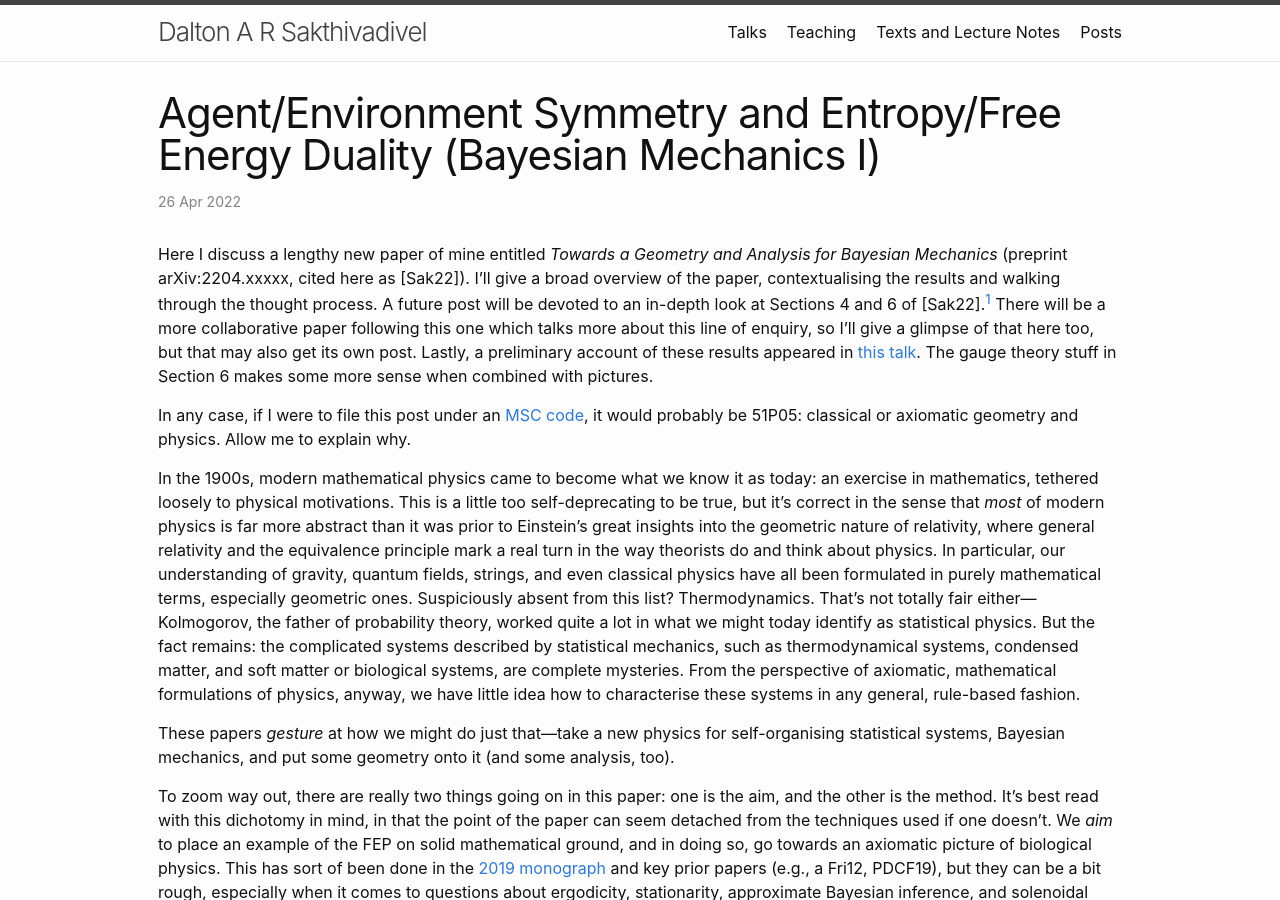
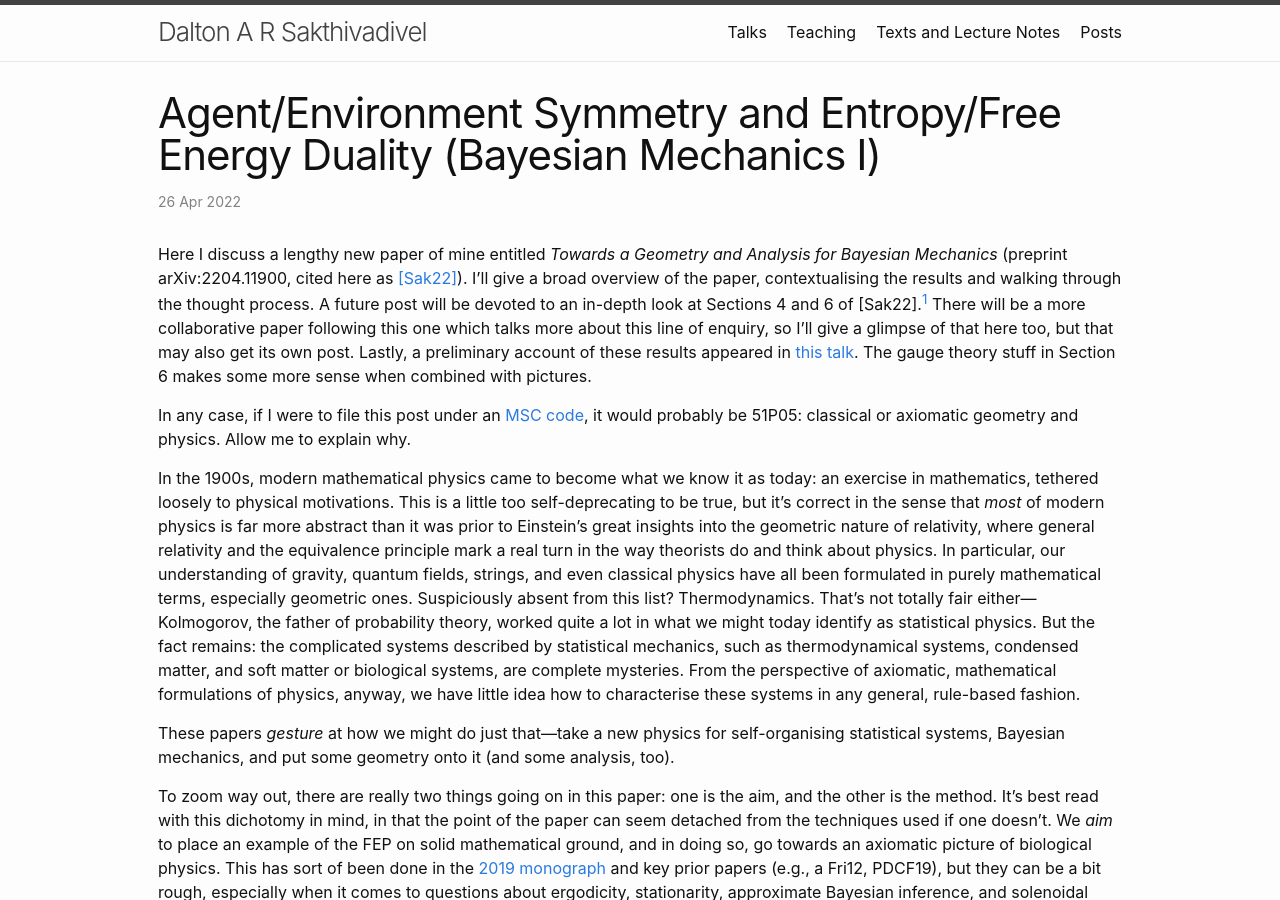
Before and after one commit to DARSakthi/DARSakthi.github.io, a Jekyll site: the page built from _posts/2022-04-26-BMech-I.markdown, in a window 1280 px wide and 900 px high. Built offline with Jekyll 4.4.1, drawn with Linux system fonts in a browser that asks for light colours; formulas are drawn with MathJax 3; comment, search, counter and statistics services are not loaded.

```diff
--- a/_posts/2022-04-26-BMech-I.markdown
+++ b/_posts/2022-04-26-BMech-I.markdown
@@ -9,7 +9,7 @@ tags:
   - reading guides
 ---
 
-Here I discuss a lengthy new paper of mine entitled _Towards a Geometry and Analysis for Bayesian Mechanics_ (preprint arXiv:2204.xxxxx, cited here as [Sak22]). I'll give a broad overview of the paper, contextualising the results and walking through the thought process. A future post will be devoted to an in-depth look at Sections 4 and 6 of [Sak22].[^1] There will be a more collaborative paper following this one which talks more about this line of enquiry, so I'll give a glimpse of that here too, but that may also get its own post. Lastly, a preliminary account of these results appeared in [this talk](https://darsakthi.github.io/talks/tnb-1). The gauge theory stuff in Section 6 makes some more sense when combined with pictures.
+Here I discuss a lengthy new paper of mine entitled _Towards a Geometry and Analysis for Bayesian Mechanics_ (preprint arXiv:2204.11900, cited here as [[Sak22]](https://arxiv.org/abs/2204.11900)). I'll give a broad overview of the paper, contextualising the results and walking through the thought process. A future post will be devoted to an in-depth look at Sections 4 and 6 of [Sak22].[^1] There will be a more collaborative paper following this one which talks more about this line of enquiry, so I'll give a glimpse of that here too, but that may also get its own post. Lastly, a preliminary account of these results appeared in [this talk](https://darsakthi.github.io/talks/tnb-1). The gauge theory stuff in Section 6 makes some more sense when combined with pictures.
 
 In any case, if I were to file this post under an [MSC code](https://zbmath.org/classification/?q=cc%3A51P05), it would probably be 51P05: classical or axiomatic geometry and physics. Allow me to explain why.
 
@@ -23,7 +23,7 @@ The problem with grounding the free energy principle in solid maths and physics
 
 So remember: in [Sak22], we don't set out to rewrite the FEP. We just need some better leverage to make sense of it, so we transform it a little. To paraphrase a quote by Chris Buckley, we've left the front, made gains elsewhere, and returned with new weapons. This is a common enough way of working in pure mathematics, but can be a bit tricky to get right. It's also tough to read without deconstructing a bit, but hopefully I've taken care of that here. One of the ultimate takeaways from this paper is that if one buys into max ent—and most people do—one automatically buys into some form of the free energy principle. Conversely, whenever one uses the FEP, they get max ent for free. This duality is the _method_ to our aim. It's ironic that in trying to make the FEP work, we ignore the FEP, but it's completely sensible that we end up bypassing it to prove statements about an equivalent structure. Moreover, some would say it's fitting that to get to biophysics we've had to go back to maximum entropy. I'd be inclined to agree, but again—if you are the sort of person to say that, this body of work posits that you have to recognise you're still secretly in favour of (some simple[^2] form of) the FEP.
 
-A partner to this paper is on the way, which _does_ take all of this new stuff and contextualise it within the FEP. Here is where the duality and the passing to maximum entropy gets upgraded from a mere technical tool to an actual statement about the FEP, and about what it means, conceptually. Under Maxwell Ramstead's careful eye and the collective effort of the entire [lab]({{{ site.url/verses-lab }}}), each of whom is doing some phenomenal work to put this together, we aim to bring the construction more firmly to the FEP. My paper gets away from the FEP in several spots where entropy really takes over (there's a joke somewhere in there), and it has some unexplored implications for what the future of the FEP might look like, that we really wanted to address. Although not the stated aim, in effect I treat the FEP as an interesting question in biophysics that justifies doing some nice maths. It turns out I don't need to think about free energy at all, and we're off. The group's paper actually focusses on the FEP and relates these new results, derived in the context of entropy, to existing (and hopefully future) results in the FEP.
+A partner to this paper is on the way, which _does_ take all of this new stuff and contextualise it within the FEP. Here is where the duality and the passing to maximum entropy gets upgraded from a mere technical tool to an actual statement about the FEP, and about what it means, conceptually. Under Maxwell Ramstead's careful eye and the collective effort of the entire [lab](https://darsakthi.github.io/verses-lab/), each of whom is doing some phenomenal work to put this together, we aim to bring the construction more firmly to the FEP. My paper gets away from the FEP in several spots where entropy really takes over (there's a joke somewhere in there), and it has some unexplored implications for what the future of the FEP might look like, that we really wanted to address. Although not the stated aim, in effect I treat the FEP as an interesting question in biophysics that justifies doing some nice maths. It turns out I don't need to think about free energy at all, and we're off. The group's paper actually focusses on the FEP and relates these new results, derived in the context of entropy, to existing (and hopefully future) results in the FEP.
 
 From the very top, one of the contributions of the paper is to define a simple version of Bayesian mechanics. Under the free energy principle, Bayesian mechanics is the physical theory describing what systems that engage in approximate Bayesian inference do. The approximate Bayesian inference lemma in the monograph (here, upgraded to a theorem) is the observation that systems can be modelled as minima of variational free energy, since this records tautologies about what systems do and how they are perturbed by their environments. I define BMech under the FEP by formulating it in terms of an equivalent structure, maximum entropy. This work is in some sense a sequel to [this paper](https://arxiv.org/abs/2106.13830) by Da Costa et al—or, as I remark in Section 2.1, perhaps it's a prequel.
 
```
